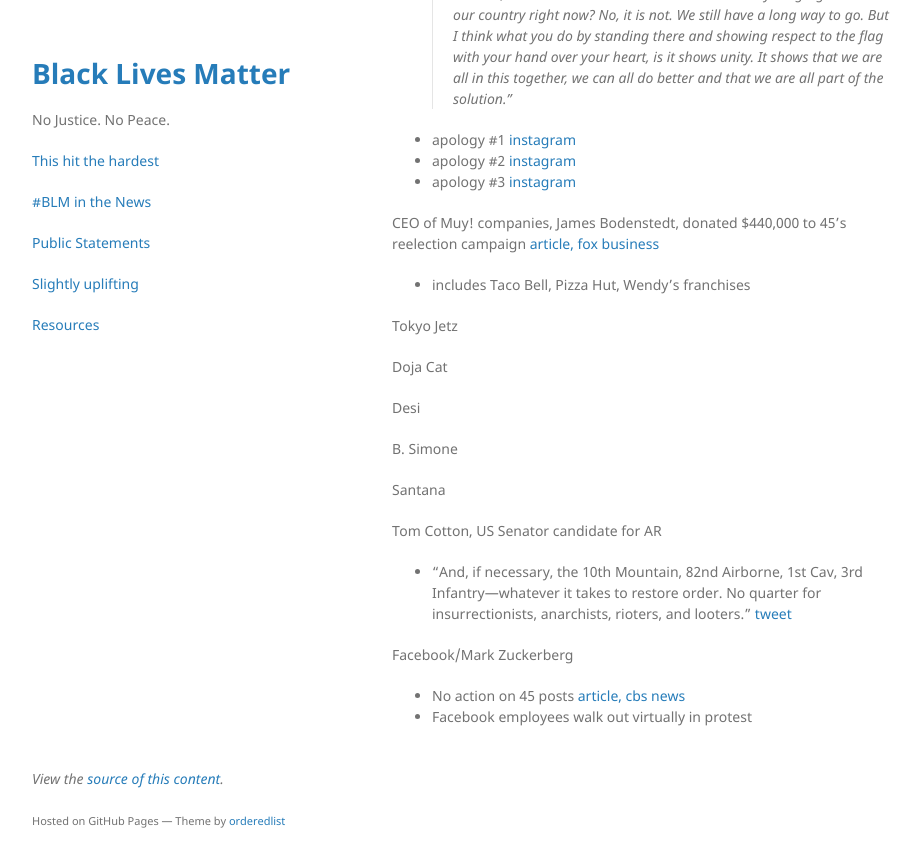
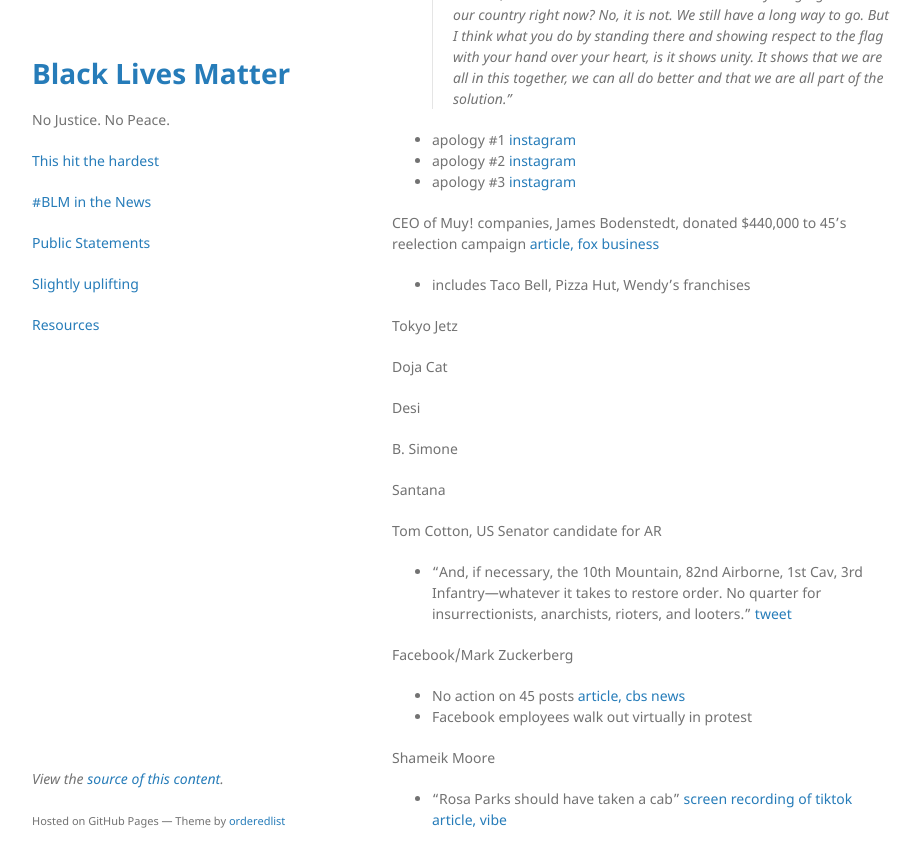
Before and after one commit to nojusticenopeace/nojusticenopeace.github.io, a Jekyll site: the page built from statements.md, in a window 1280 px wide and 900 px high, scrolled down 942 px. Shown: the top 867 px of the window, without its empty margins (178-1099 px from the left). Built offline with Jekyll 4.4.1, drawn with Linux system fonts in a browser that asks for light colours.

Commit message:
Update statements.md

```diff
--- a/statements.md
+++ b/statements.md
@@ -51,3 +51,6 @@ Tom Cotton, US Senator candidate for AR
 Facebook/Mark Zuckerberg
 - No action on 45 posts [article, cbs news](https://www.cbsnews.com/news/mark-zuckerberg-defends-trump-facebook-posts-walkout/)
 - Facebook employees walk out virtually in protest
+
+Shameik Moore
+- "Rosa Parks should have taken a cab" [screen recording of tiktok](https://twitter.com/Phil_Lewis_/status/1266155685110337536?s=20) [article, vibe](https://www.vibe.com/2020/05/shameik-moore-blasted-for-comments-on-police-brutality-rosa-parks)
```
